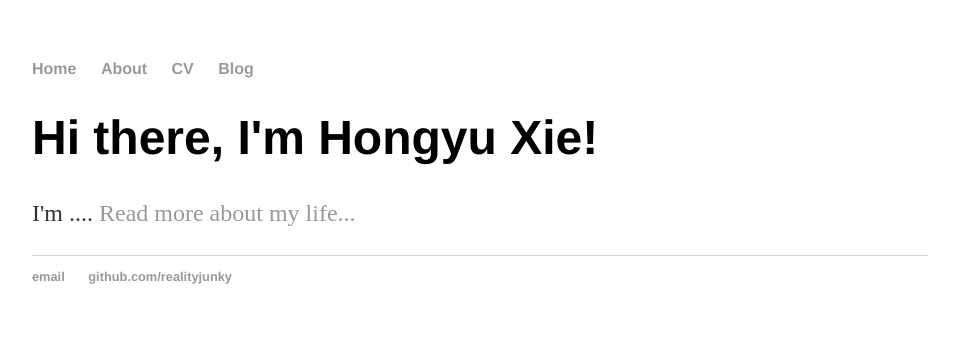
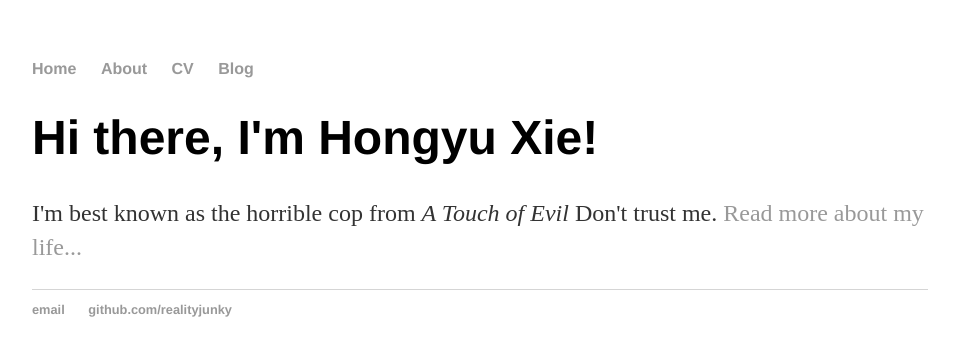
Before and after one commit to realityjunky/realityjunky.github.io, a Jekyll site: the page built from index.html, in a window 1280 px wide. Shown: the top 356 px of the page, without its empty margins (160-1119 px from the left). Built offline with Jekyll 4.4.1, drawn with Linux system fonts in a browser that asks for light colours.

Commit message:
Update index.html

```diff
--- a/index.html
+++ b/index.html
@@ -1,30 +1,8 @@
-<!DOCTYPE html>
-<html>
-	<head>
-		<title>Hongyu Xie</title>
-		<!-- link to main stylesheet -->
-		<link rel="stylesheet" type="text/css" href="/css/main.css">
-	</head>
-	<body>
-		<nav>
-    		<ul>
-        		<li><a href="/">Home</a></li>
-	        	<li><a href="/about">About</a></li>
-        		<li><a href="/cv">CV</a></li>
-        		<li><a href="/blog">Blog</a></li>
-    		</ul>
-		</nav>
-		<div class="container">
-    		<div class="blurb">
-        		<h1>Hi there, I'm Hongyu Xie!</h1>
-				<p>I'm .... <a href="/about">Read more about my life...</a></p>
-    		</div><!-- /.blurb -->
-		</div><!-- /.container -->
-		<footer>
-    		<ul>
-        		<li><a href="mailto:realityjunkyxhy@gmail.com">email</a></li>
-        		<li><a href="https://github.com/realityjunky">github.com/realityjunky</a></li>
-			</ul>
-		</footer>
-	</body>
-</html>
+---
+layout: default
+title: Hongyu Xie
+---
+<div class="blurb">
+	<h1>Hi there, I'm Hongyu Xie!</h1>
+	<p>I'm best known as the horrible cop from <em>A Touch of Evil</em> Don't trust me. <a href="/about">Read more about my life...</a></p>
+</div><!-- /.blurb -->
```
